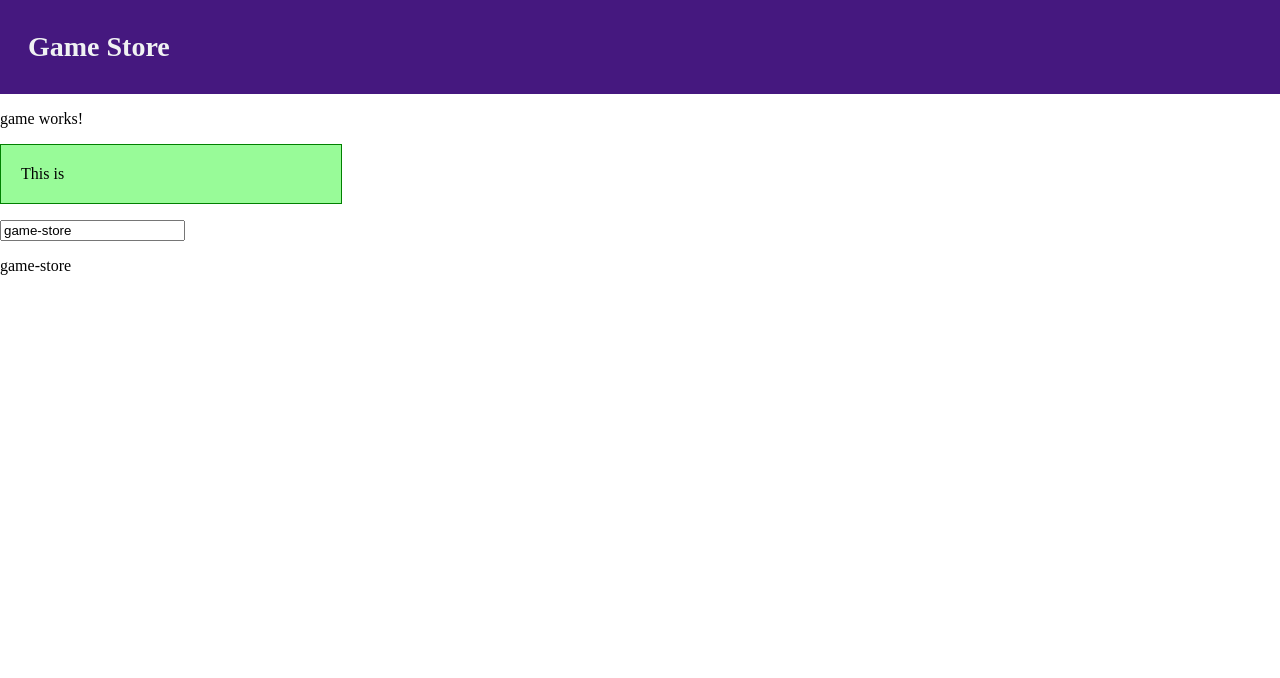
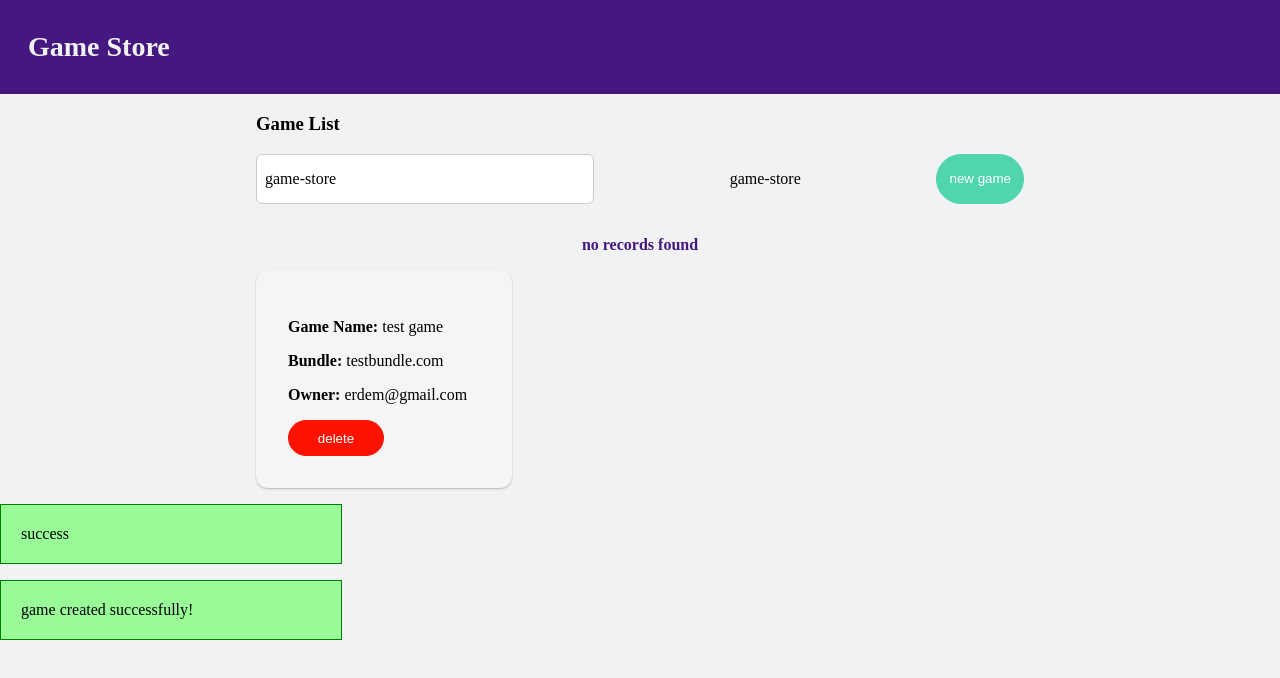
Before and after one commit to zeynepdndr/game-store, an Angular app: page / in a window 1280 px wide. Shown: the top 678 px of the page. Built offline with nearby package versions, Linux system fonts and the light colour scheme.

Commit message:
Style game & game-list component

```diff
--- a/src/app/app.component.html
+++ b/src/app/app.component.html
@@ -1,5 +1,3 @@
 <app-header>kjhjk</app-header>
-<app-game></app-game>
+<app-game-list></app-game-list>
 <app-success-alert></app-success-alert>
-<input type="text" [(ngModel)]="name" />
-<p>{{ name }}</p>
--- a/src/app/app.module.ts
+++ b/src/app/app.module.ts
@@ -6,9 +6,10 @@ import { AppComponent } from './app.component';
 import { HeaderComponent } from './header/header.component';
 import { GameComponent } from './game/game.component';
 import { SuccessAlertComponent } from './success-alert/success-alert.component';
+import { GameListComponent } from './game-list/game-list.component';
 
 @NgModule({
-  declarations: [AppComponent, HeaderComponent, GameComponent, SuccessAlertComponent],
+  declarations: [AppComponent, HeaderComponent, GameComponent, SuccessAlertComponent, GameListComponent],
   imports: [BrowserModule, FormsModule],
   providers: [],
   bootstrap: [AppComponent],
--- /dev/null
+++ b/src/app/game-list/game-list.component.css
@@ -0,0 +1,45 @@
+.game-list {
+  margin: 0 auto;
+  width: 60%;
+}
+
+.container {
+  padding: 0;
+  margin: 0;
+  margin-bottom: 2rem;
+  display: flex;
+  flex-wrap: row wrap;
+  justify-content: space-between;
+  gap: 1rem;
+  font-size: 1rem;
+}
+button {
+  border: 1px solid #51d5ad;
+  background-color: #51d5ad;
+  color: white;
+  border-radius: 26px;
+  padding: 0.75rem;
+}
+
+button:hover {
+  background-color: #43ab8c;
+}
+
+h3 {
+  font: bold;
+}
+
+input {
+  font: inherit;
+  padding: 0.5rem;
+  border-radius: 6px;
+  border: 1px solid #ccc;
+  width: 20rem;
+  max-width: 100%;
+}
+
+.no-results {
+  color: #45187f;
+  font-weight: bolder;
+  text-align: center;
+}
--- /dev/null
+++ b/src/app/game-list/game-list.component.html
@@ -0,0 +1,10 @@
+<div class="game-list">
+  <h3>Game List</h3>
+  <div class="container">
+    <input type="text" [(ngModel)]="name" placeholder="search" />
+    <p>{{ name }}</p>
+    <button class="new-game">new game</button>
+  </div>
+  <p class="no-results">no records found</p>
+  <app-game></app-game>
+</div>
--- /dev/null
+++ b/src/app/game-list/game-list.component.ts
@@ -0,0 +1,15 @@
+import { Component, OnInit } from '@angular/core';
+
+@Component({
+  selector: 'app-game-list',
+  templateUrl: './game-list.component.html',
+  styleUrls: ['./game-list.component.css'],
+})
+export class GameListComponent implements OnInit {
+  allowNewGame = false;
+  name = 'game-store';
+
+  constructor() {}
+
+  ngOnInit(): void {}
+}
--- a/src/app/game/game.component.css
+++ b/src/app/game/game.component.css
@@ -0,0 +1,20 @@
+.card {
+  border-radius: 12px;
+  box-shadow: 0px 1px 2px rgba(0, 0, 0, 0.25);
+  background-color: #f5f5f5;
+  max-width: 12rem;
+  padding: 2rem;
+}
+
+span {
+  font-weight: bolder;
+}
+
+.delete-game {
+  border: 1px solid #ff1100;
+  background-color: #ff1100;
+  color: white;
+  border-radius: 26px;
+  padding: 0.6rem;
+  width: 50%;
+}
--- a/src/app/game/game.component.html
+++ b/src/app/game/game.component.html
@@ -1 +1,6 @@
-<p>game works!</p>
+<div class="card">
+  <p><span>Game Name: </span>{{ gameName }}</p>
+  <p><span>Bundle: </span>{{ bundle }}</p>
+  <p><span>Owner: </span> {{ owner }}</p>
+  <button class="delete-game">delete</button>
+</div>
--- a/src/app/game/game.component.ts
+++ b/src/app/game/game.component.ts
@@ -3,13 +3,10 @@ import { Component, OnInit } from '@angular/core';
 @Component({
   selector: 'app-game',
   templateUrl: './game.component.html',
-  styleUrls: ['./game.component.css']
+  styleUrls: ['./game.component.css'],
 })
-export class GameComponent implements OnInit {
-
-  constructor() { }
-
-  ngOnInit(): void {
-  }
-
+export class GameComponent {
+  gameName = 'test game';
+  bundle = 'testbundle.com';
+  owner = 'erdem@gmail.com';
 }
--- a/src/app/success-alert/success-alert.component.ts
+++ b/src/app/success-alert/success-alert.component.ts
@@ -2,7 +2,8 @@ import { Component, OnInit } from '@angular/core';
 
 @Component({
   selector: 'app-success-alert',
-  template: `<p>This is</p>`,
+  template: `<p>success</p>
+    <p>game created successfully!</p>`,
   styleUrls: ['./success-alert.component.css'],
 })
 export class SuccessAlertComponent implements OnInit {
--- a/src/styles.css
+++ b/src/styles.css
@@ -1,4 +1,7 @@
 /* You can add global styles to this file, and also import other style files */
+html {
+  background-color: #f0f2f3;
+}
 body {
   margin: 0;
 }
--- a/tsconfig.json
+++ b/tsconfig.json
@@ -12,10 +12,7 @@
     "importHelpers": true,
     "target": "es2020",
     "module": "es2020",
-    "lib": [
-      "es2020",
-      "dom"
-    ]
+    "lib": ["es2020", "dom"]
   },
   "angularCompilerOptions": {
     "enableI18nLegacyMessageIdFormat": false
```
Also changed, not shown: 1 other file (tests, documents, lock files or other folders).
